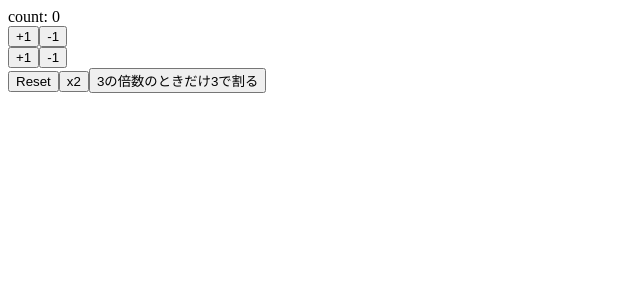
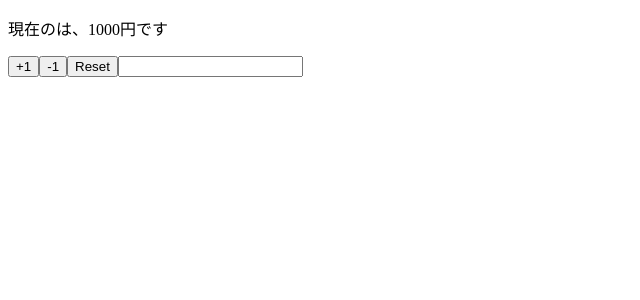
Before and after one commit to seiya-1208/git_sample2, a React (Create React App) app in the folder react-hooks-101/: page / in a window 1280 px wide. Shown: the top 300 px of the page, without its empty margins (0-640 px from the left). Built offline with nearby package versions, Linux system fonts and the light colour scheme.

Commit message:
implement component using multiple states

```diff
--- a/react-hooks-101/src/App.js
+++ b/react-hooks-101/src/App.js
@@ -1,39 +1,39 @@
 import React, { useState } from "react";
 
-const App = () => {
-  const [count, setCount] = useState(0);
-  const increment = () => setCount(count + 1);
-  const decrement = () => setCount(count - 1);
+const App = (props) => {
+  // stateで管理
+  const [name, setName] = useState(props.name);
+  const [price, setPrice] = useState(props.price);
 
-  const increment2 = () => setCount((previousCount) => previousCount + 1);
-  const decrement2 = () => setCount((previousCount) => previousCount - 1);
-
-  const reset = () => setCount(0);
-  const twice = () => setCount(count * 2);
-  const divide3 = () =>
-    setCount((previousCount) =>
-      previousCount % 3 === 0 ? previousCount / 3 : previousCount
-    );
-  console.log({ divide3 });
+  const reset = () => {
+    setName(props.name);
+    setPrice(props.price);
+  };
 
   return (
     <React.Fragment>
-      <div>count: {count}</div>
-      <div>
-        <button onClick={increment}>+1</button>
-        <button onClick={decrement}>-1</button>
-      </div>
-      <div>
-        <button onClick={increment2}>+1</button>
-        <button onClick={decrement2}>-1</button>
-      </div>
-      <div>
-        <button onClick={reset}>Reset</button>
-        <button onClick={twice}>x2</button>
-        <button onClick={divide3}>3の倍数のときだけ3で割る</button>
-      </div>
+      <p>
+        現在の{name}は、{price}円です
+      </p>
+      <button onClick={() => setPrice(price + 1)}>+1</button>
+      <button onClick={() => setPrice(price - 1)}>-1</button>
+      <button onClick={reset}>Reset</button>
+
+      {/* inputに入力した文字列を拾ってオンチェンジに渡すとsetNameが書き換わる */}
+      <input value={name} onChange={(e) => setName(e.target.value)} />
     </React.Fragment>
   );
 };
 
+// 初期値を定義（こちらでも可）
+App.defaultProps = {
+  name: "",
+  price: 1000,
+};
+
+// 初期値を定義;
+// const initialStates = {
+//   name: "",
+//   price: 1000,
+// };
 export default App;
```
